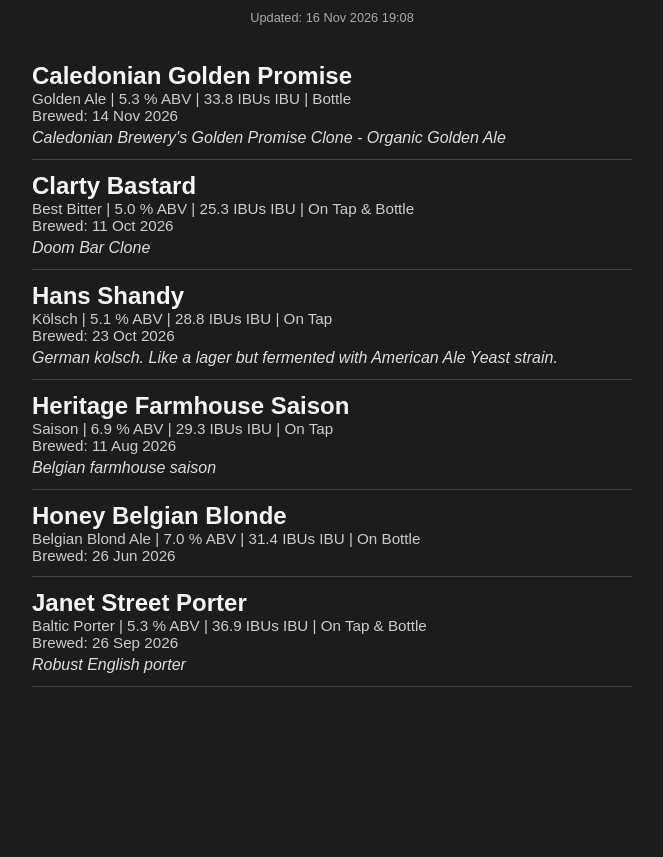
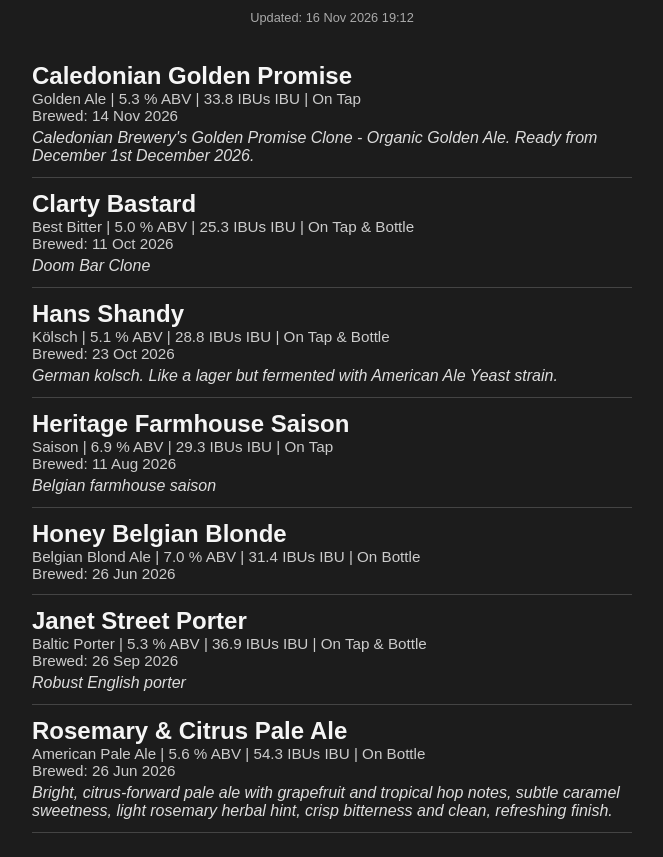
Before and after one commit to FiferDave/Tap-List, a plain HTML site: page index.html in a window 1280 px wide. Shown: the part 87-944 px from the top of the page, without its empty margins (308-971 px from the left). Before the commit the page ends 800 px from the top, so only its background shows below. Drawn offline with Linux system fonts and the light colour scheme.

Commit message:
Menu update 2026-11-16 19:12

```diff
--- a/index.html
+++ b/index.html
@@ -54,12 +54,12 @@ h1 {
 <body>
 
 <h1>🍺 Beer Menu</h1>
-<p class="updated">Updated: 16 Nov 2026 19:08</p>
+<p class="updated">Updated: 16 Nov 2026 19:12</p>
 
     <div class="beer">
         <div class="name">Caledonian Golden Promise</div>
         <div class="meta">
-            Golden Ale | 5.3 % ABV | 33.8 IBUs IBU | Bottle
+            Golden Ale | 5.3 % ABV | 33.8 IBUs IBU | On Tap
         </div>
 
         <div class="meta">
@@ -67,7 +67,7 @@ h1 {
         </div>
 
         <div class="desc">
-            Caledonian Brewery's Golden Promise Clone - Organic Golden Ale
+            Caledonian Brewery's Golden Promise Clone - Organic Golden Ale.  Ready from December 1st December 2026.
         </div>
         </div>
     <div class="beer">
@@ -87,7 +87,7 @@ h1 {
     <div class="beer">
         <div class="name">Hans Shandy</div>
         <div class="meta">
-            Kölsch | 5.1 % ABV | 28.8 IBUs IBU | On Tap
+            Kölsch | 5.1 % ABV | 28.8 IBUs IBU | On Tap & Bottle
         </div>
 
         <div class="meta">
@@ -136,5 +136,19 @@ h1 {
             Robust English porter
         </div>
         </div>
+    <div class="beer">
+        <div class="name">Rosemary & Citrus Pale Ale</div>
+        <div class="meta">
+            American Pale Ale | 5.6 % ABV | 54.3 IBUs IBU | On Bottle
+        </div>
+
+        <div class="meta">
+            Brewed: 26 Jun 2026
+        </div>
+
+        <div class="desc">
+            Bright, citrus‑forward pale ale with grapefruit and tropical hop notes, subtle caramel sweetness, light rosemary herbal hint, crisp bitterness and clean, refreshing finish.
+        </div>
+        </div>
 </body>
 </html>
```
